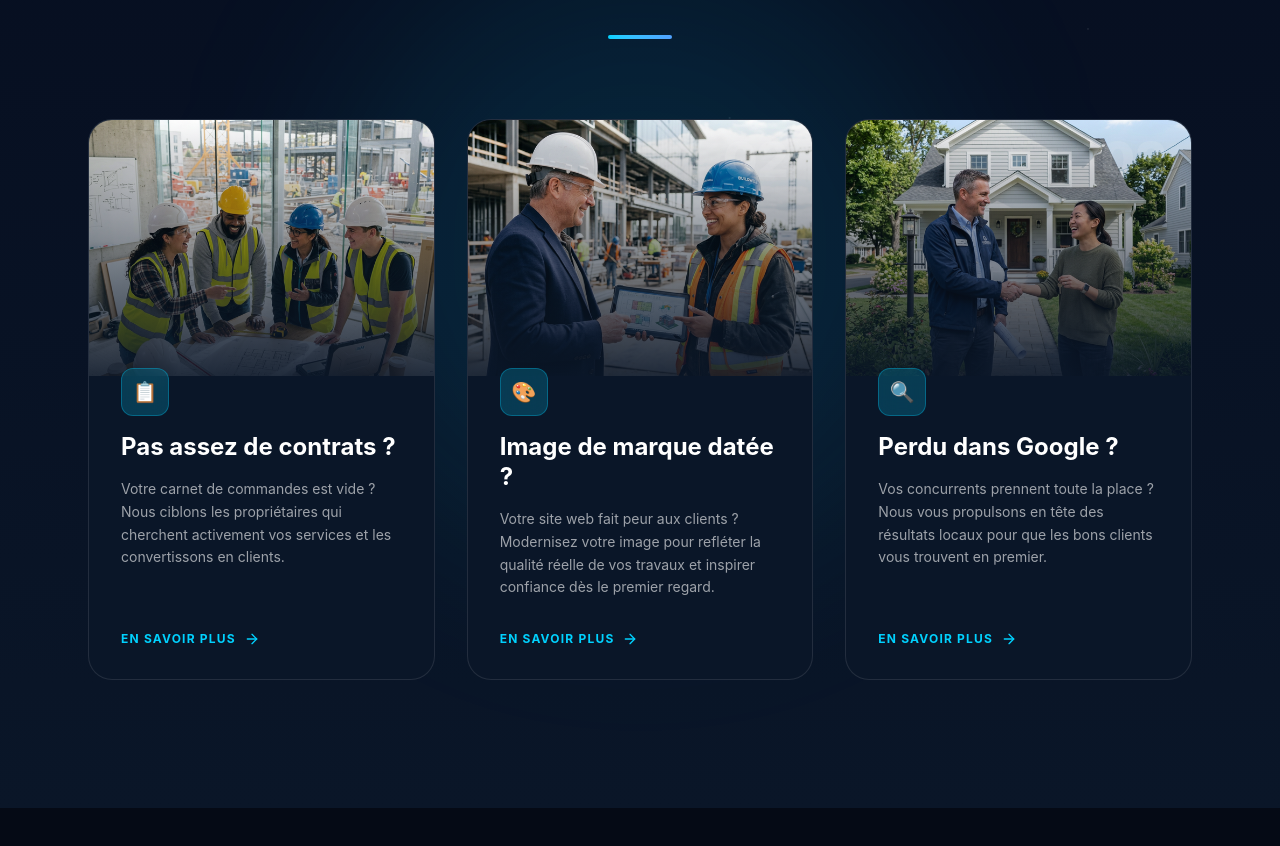
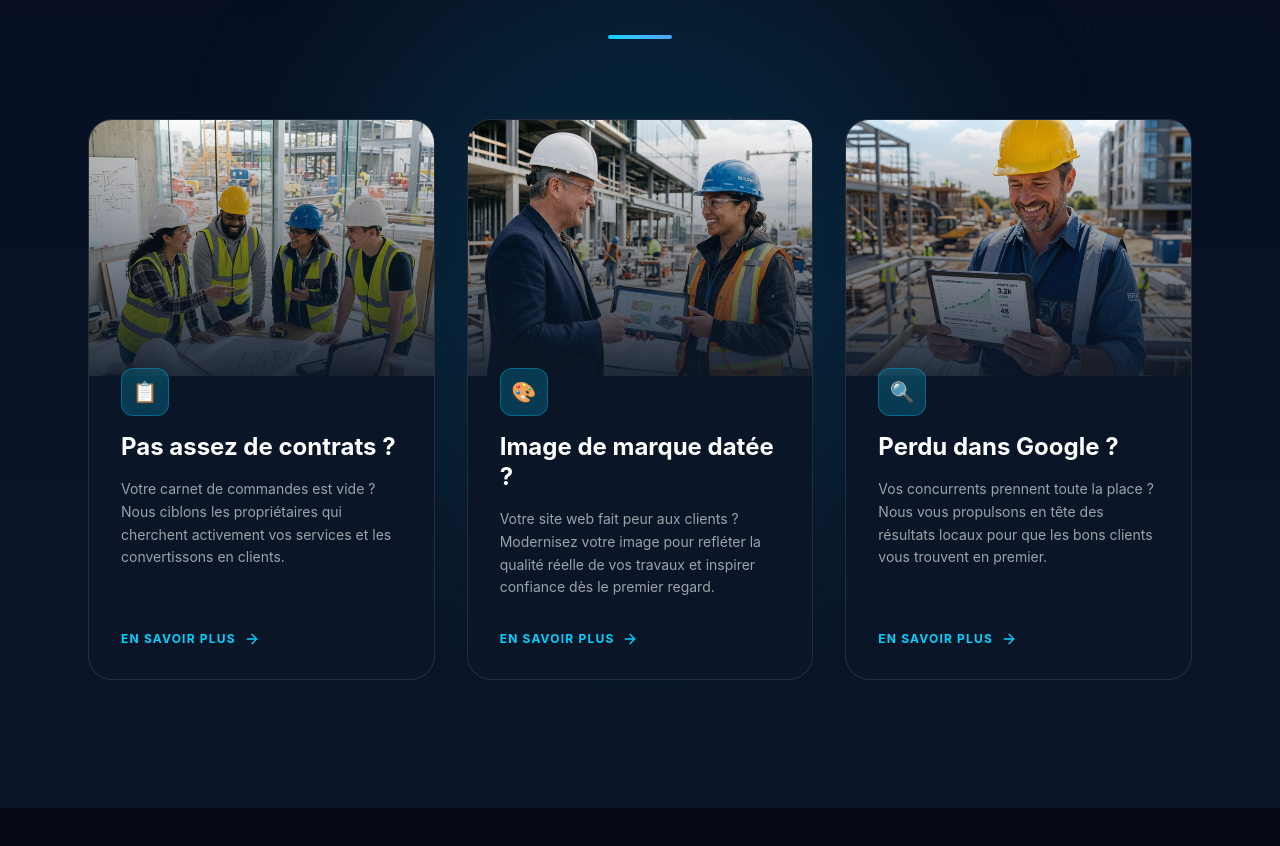
Before and after one commit to williamsauriol/propulsite2.1, a React (Vite) app: page / in a window 1280 px wide. Shown: the part 2301-3147 px from the top of the page. Built offline with nearby package versions, Linux system fonts and the light colour scheme.

Commit message:
fix: replace 3rd pain point image with clean hard hat

```diff
--- a/src/pages/Home.tsx
+++ b/src/pages/Home.tsx
@@ -162,7 +162,7 @@
             {/* Card 3 */}
             <div className="bg-[#0a1628] rounded-3xl overflow-hidden border border-white/10 group flex flex-col transition-all duration-300 hover:-translate-y-2 hover:shadow-[0_20px_60px_rgba(37,99,235,0.15)] hover:border-accent-blue/40">
               <div className="relative h-64 overflow-hidden">
-                <img src="/images/client_handshake.png" alt="Poignée de main client satisfait" className="w-full h-full object-cover group-hover:scale-105 transition-transform duration-700" />
+                <img src="/images/construction_seo.png" alt="Succès digital et construction" className="w-full h-full object-cover group-hover:scale-105 transition-transform duration-700" />
                 <div className="absolute inset-0 bg-gradient-to-t from-[#0a1628] to-transparent opacity-90" />
                 <div className="absolute top-4 right-6 text-5xl font-black text-white/10">03</div>
               </div>
```
Also changed, not shown: public/images/construction_seo.png (added).
